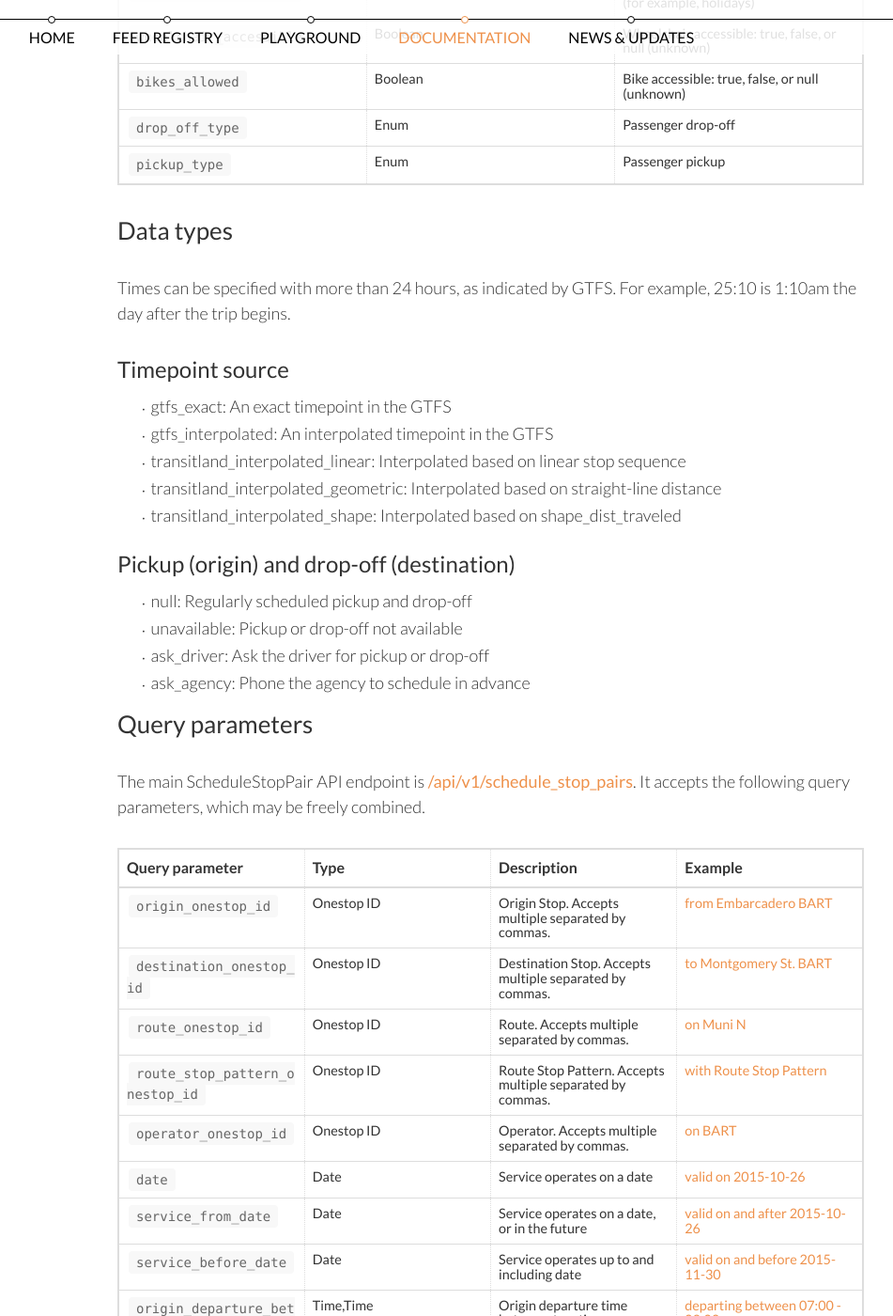
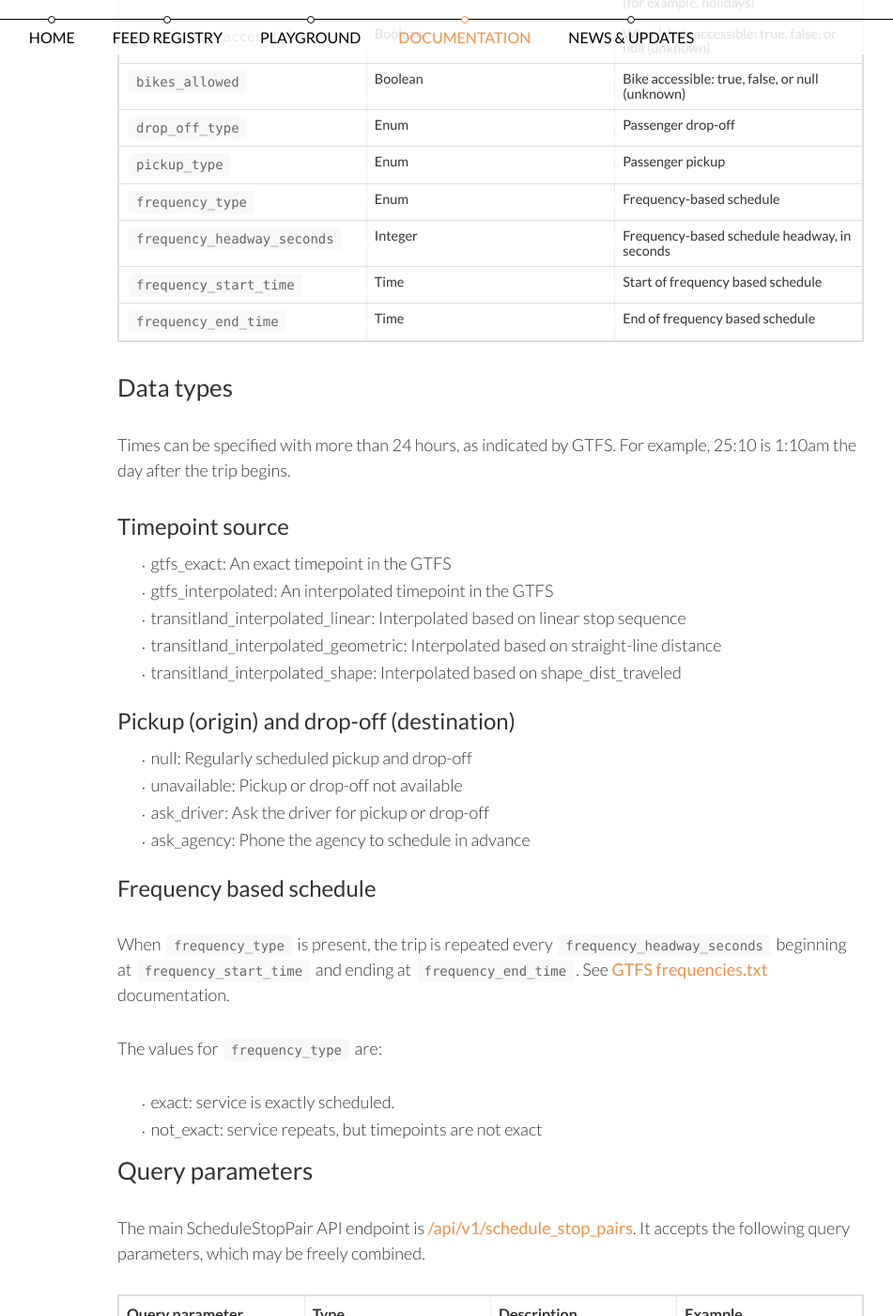
Before and after one commit to transitland/www-transit-land, a Jekyll site: the page built from documentation/datastore/schedules.md, in a window 1280 px wide and 1400 px high, scrolled down 2548 px. Shown: the whole window at 94% size, without its empty margins (255-1206 px from the left). Built offline with Jekyll 4.4.1, drawn with Linux system fonts in a browser that asks for light colours; nearby versions of some CDN libraries.

Commit message:
Frequency based schedule

```diff
--- a/documentation/datastore/schedules.md
+++ b/documentation/datastore/schedules.md
@@ -44,7 +44,11 @@ These are the attributes and data types of a ScheduleStopPair.
 | `wheelchair_accessible`        | Boolean | Wheelchair accessible: true, false, or null (unknown) |
 | `bikes_allowed`                | Boolean | Bike accessible: true, false, or null (unknown) |
 | `drop_off_type`                | Enum | Passenger drop-off |
-| `pickup_type`                  | Enum | Passenger pickup
+| `pickup_type`                  | Enum | Passenger pickup |
+| `frequency_type`               | Enum | Frequency-based schedule |
+| `frequency_headway_seconds`    | Integer | Frequency-based schedule headway, in seconds |
+| `frequency_start_time`         | Time | Start of frequency based schedule |
+| `frequency_end_time`           | Time | End of frequency based schedule |
 
 ## Data types
 
@@ -64,6 +68,15 @@ Times can be specified with more than 24 hours, as indicated by GTFS. For exampl
  * unavailable: Pickup or drop-off not available
  * ask_driver: Ask the driver for pickup or drop-off
  * ask_agency: Phone the agency to schedule in advance
+
+### Frequency based schedule
+
+When `frequency_type` is present, the trip is repeated every `frequency_headway_seconds` beginning at `frequency_start_time` and ending at `frequency_end_time`. See [GTFS frequencies.txt](https://developers.google.com/transit/gtfs/reference/frequencies-file) documentation.
+
+The values for `frequency_type` are:
+
+ * exact: service is exactly scheduled.
+ * not_exact: service repeats, but timepoints are not exact
 
 ## Query parameters
 
```
